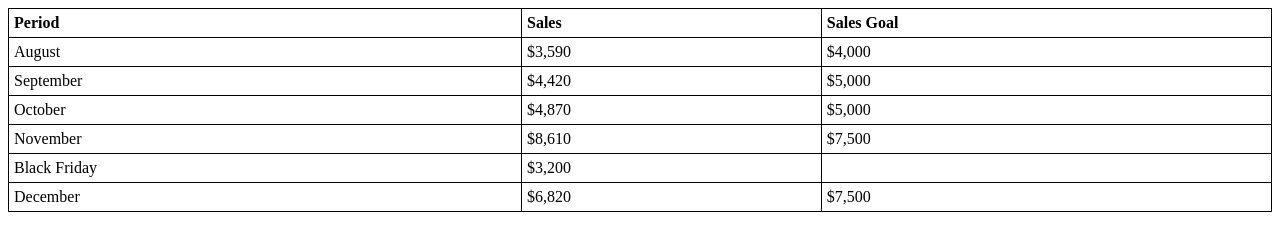
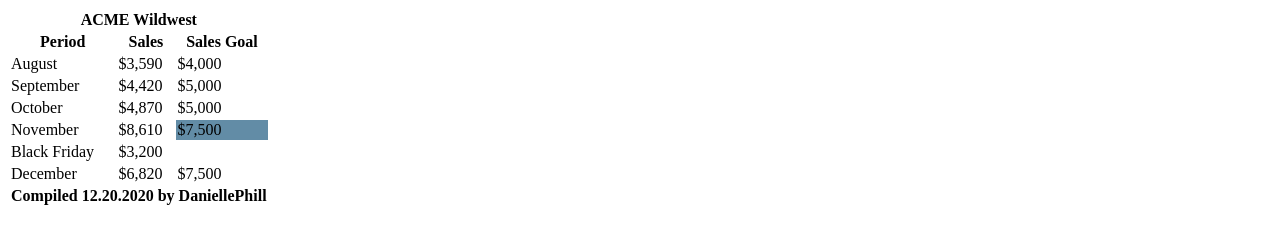
Before and after one commit to daniellephill/LastClass, a plain HTML site: page assignments/lesson-8/tablebuild.html in a window 1280 px wide. Drawn offline with Linux system fonts and the light colour scheme.

Commit message:
Add files via upload

```diff
--- a/assignments/lesson-8/tablebuild.html
+++ b/assignments/lesson-8/tablebuild.html
@@ -1,24 +1,22 @@
 <!DOCTYPE html>
-<html>
+<html lang="en-us">
 <head>
-<style>
-table, th, td {
-    border: 1px solid black;
-    border-collapse: collapse;
-    <thead color="#628ca6">
-    tbody {color :}
-    tfoot {color: ;}
+        <meta charset="utf-8">
+        <meta name="viewport" content="width=device-width, initial-scale=1, maximum-scale=1">
+        <meta name="description" content="HTML table for CIT 230">
 
-}
-th, td {
-    padding: 5px;
-    text-align: left;
-}
-</style>
+<link rel= "stylesheet" href="styles/styles:table.css"
 </head>
 <body>
 
-<table style="width:100%">
+<table>
+    <thead>
+<tr>
+    <th colspan="3">ACME Wildwest</th>
+</tr>
+</thead>
+<tbody>
+
   <tr>
     <th>Period</th>
     <th>Sales</th>
@@ -42,17 +40,23 @@
   <tr>
       <td>November</td>
       <td>$8,610</td>
-      <td>$7,500</td>
+      <td bgcolor="#628ca6">$7,500</td>
   </tr>
   <tr>
       <td> Black Friday</td>
-      <td> $3,200</td>
+      <td colspan="2"> $3,200</td>
   </tr>
   <tr>
       <td>December</td>
       <td>$6,820</td>
       <td>$7,500</td>
   </tr>
+</tbody>
+<tfoot>
+    <tr>
+        <th colspan="3">Compiled 12.20.2020 by DaniellePhill</th>
+    </tr>
+</tfoot>
 </table>
 
 </body>
```
